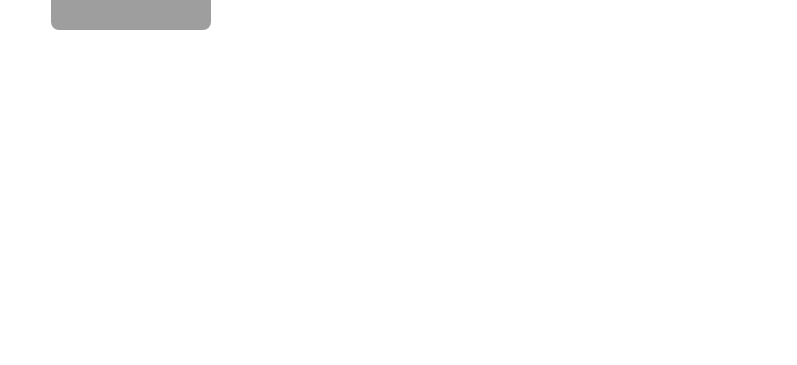
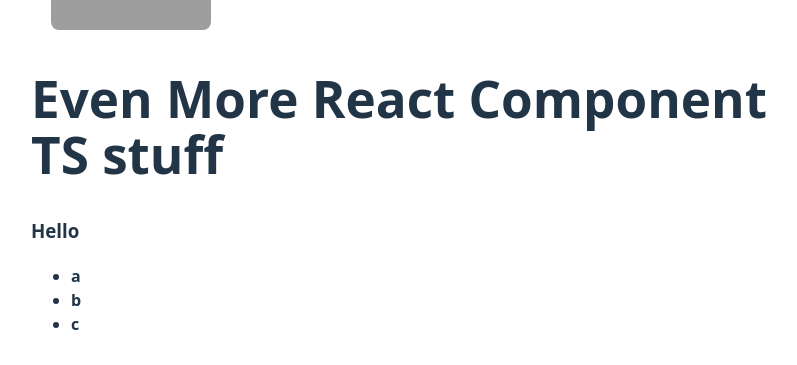
Before and after one commit to LHH2904/ReactHook-TypeScript, a React (Vite) app: page / in a window 1280 px wide. Shown: the part 2243-2608 px from the top of the page, without its empty margins (209-1006 px from the left). Before the commit the page ends 2295 px from the top, so only its background shows below. Built offline with nearby package versions, Linux system fonts and the light colour scheme; grey boxes are pictures that could not be loaded.

Commit message:
even more react with generic component, generic hook

```diff
--- a/src/App.tsx
+++ b/src/App.tsx
@@ -4,12 +4,9 @@
 import UseReducer from "./components/UseReducer.tsx";
 import UseRef from "./components/UseRef.tsx";
 import CustomHook from "./components/customhook/CustomHook.tsx";
-
-
+import EvenMoreReact from "./components/EvenMoreReact.tsx";
 
 function App() {
-
-
   return (
     <>
       <div>
@@ -25,6 +22,8 @@
           <UseRef/>
           <h1>CustomHook</h1>
           <CustomHook/>
+          <h1>Even More React Component TS stuff</h1>
+          <EvenMoreReact/>
       </div>
     </>
   )
--- /dev/null
+++ b/src/components/EvenMoreReact.tsx
@@ -0,0 +1,62 @@
+import {ReactNode} from "react";
+
+/**
+ * HeadingProps defines the props for the `Heading` component.
+ * It ensures that the `title` prop is a string.
+ */
+interface HeadingProps {
+    title: string;
+}
+
+/**
+ * `Heading` is a functional component that takes `HeadingProps` as its props.
+ * It renders a <h3> element containing the title passed in as the `title` prop.
+ */
+export const Heading = ({ title }: HeadingProps) => {
+    return <h3>{title}</h3>;
+};
+
+/**
+ * `ListComponent` is a type alias for a generic component.
+ * It takes an array of items (of type `ListItem[]`) and a `render` function.
+ * The `render` function is used to render each item in the list.
+ * The generic `ListItem` allows for reusing this component with various data types.
+ */
+type ListComponent = <ListItem,>({
+ items,
+ render,
+}: {
+    items: ListItem[];
+    render: (item: ListItem) => ReactNode;
+}) => ReactNode;
+
+/**
+ * `List` is a component that accepts an array of `items` and a `render` function as props.
+ * It renders each item in an unordered list (`<ul>`) by calling the `render` function for each item.
+ * This component uses the generic type `ListItem` to handle any type of data passed in the `items` array.
+ */
+export const List: ListComponent = ({items, render}) => {
+    return (
+        <ul>
+            {items.map((item, index) => (
+                <li key={index}>{render(item)}</li>
+            ))}
+        </ul>
+    );
+};
+
+/**
+ * TestComponent uses `Heading` and `List`.
+ * displays a heading "Hello" and a list of items: 'a', 'b', 'c'.
+ * item is rendered using a <strong> tag
+ */
+function TestComponent() {
+    return (
+        <div>
+            <Heading title="Hello" />
+            <List items={['a', 'b', 'c']} render={(str)=> <strong>{str}</strong>}/>
+        </div>
+    )
+}
+
+export default TestComponent;
--- a/src/components/customhook/CustomHook.tsx
+++ b/src/components/customhook/CustomHook.tsx
@@ -1,4 +1,3 @@
-
 import { useFilteredData, Beverage } from "./useFilteredData.ts";
 
 function CustomHook() {
--- a/src/components/customhook/useFilteredData.ts
+++ b/src/components/customhook/useFilteredData.ts
@@ -2,6 +2,7 @@
 import useFetchData from "../../hooks/useFetchData";
 import * as React from "react";
 
+// Define the `Beverage` interface to describe the structure of beverage data
 export interface Beverage {
     name: string;
     producerName: string;
@@ -15,32 +16,53 @@
     level: number;
 }
 
+/**
+ * `useFilteredData` is a custom hook that allows filtering data based on the producer's location.
+ * It uses `useState` to manage the filter location and `useMemo` to optimize filtered data calculation.
+ * - `initialLocation`: The initial location to start filtering.
+ * - `dataUrl`: The URL of the API containing the data to be filtered.
+ */
 export function useFilteredData(initialLocation: string, dataUrl: string) {
     const [filterLocation, setFilterLocation] = useState<string>(initialLocation);
 
     const { data, done } = useFetchData<Beverage[]>(dataUrl);
 
-    // Hàm xử lý khi người dùng thay đổi lựa chọn trong select
-    const handleSelectChange = (event: React.ChangeEvent<HTMLSelectElement>) => {
-        setFilterLocation(event.target.value);
+    /**
+     * Function to handle when the user changes the selection in the dropdown (`<select>`).
+     * This updates the `filterLocation` state based on the new selection.
+     */
+    const handleSelectChange = (e: React.ChangeEvent<HTMLSelectElement>) => {
+        setFilterLocation(e.target.value);
     };
 
-    // Dùng useMemo để lọc dữ liệu khi filterLocation thay đổi
+    /**
+     * Use `useMemo` to calculate the filtered data only when `data`, `filterLocation`, or `done` changes.
+     * This optimizes re-computation, avoiding unnecessary calculations.
+     */
     const filteredData = useMemo(
         () => {
             if (done && data) {
+                // If filterLocation is "all", return all the data without filtering
                 if (filterLocation === "all") {
                     return data;
                 }
+                // filter the data based on the producer's location
                 return data.filter((bev) =>
-                    bev.producerLocation.toLowerCase().includes(filterLocation.toLowerCase())
+                    bev.producerLocation.includes(filterLocation)
                 );
             }
-            return [];
+            return []; // Return an empty array if no data or data has not finished loading
         },
         [data, filterLocation, done] // Tính toán lại khi data, filterLocation hoặc done thay đổi
     );
 
+    /**
+     * This hook returns the following values:
+     * - `filterLocation`: The current location filter.
+     * - `filteredData`: The filtered data based on the `filterLocation`.
+     * - `handleSelectChange`: The function that handles changes to the location selection.
+     * - `done`: The state indicating whether the data has finished loading from the API.
+     */
     return {
         filterLocation,
         filteredData,
--- a/src/hooks/useFetchData.ts
+++ b/src/hooks/useFetchData.ts
@@ -1,7 +1,14 @@
-// Import useEffect and useState hooks from React
 import { useEffect, useState } from "react";
 
-// Create a custom hook with a generic Payload type → for flexible data (array, object, v.v)
+/**
+ * `useFetchData` is a custom hook that allows fetching data from a given URL.
+ * Uses a generic type `Payload` to ensure flexibility with the data type.
+ * The hook returns two pieces of state:
+ * `data` (the fetched data)
+ * `done` (a boolean indicating whether the fetch is complete).
+ * `Payload` can be any data type (array, object, etc.) depending on what the API returns.
+ * The `url` parameter specifies the URL to fetch data from.
+ */
 function useFetchData<Payload>(
     url: string // The URL to fetch data from
 ): {
@@ -13,17 +20,25 @@
     // Initialize the state for `done`, defaulting to false (not loaded yet)
     const [done, setDone] = useState(false);
 
-    // useEffect runs once after the component mounts, because the dependency is [url]
+    /**
+     * `useEffect` runs once when the component mounts (or when the `url` changes).
+     * It fetches the data from the URL, parses the response as JSON, and stores the result in the `data` state.
+     * Once the data is fetched, it updates the `done` state to `true` to indicate completion.
+     */
     useEffect(() => {
         fetch(url)
-            .then((res) => res.json())           // Parse JSON từ response
+            .then((res) => res.json())           // Parse JSON form response
             .then((data: Payload) => {          // Cast dữ liệu về kiểu Payload (generic)
-                setData(data);                  // Lưu dữ liệu vào state
-                setDone(true);
+                setData(data);                  // Store the fetched data in the state
+                setDone(true);              // Set `done` to true after data is fetched
             });
     }, [url]); // The effect will run again if the `url` changes
 
-    // Return the `data` and `done` states so that the component using this hook can use them
+    /**
+     * The hook returns two states: `data` and `done`.
+     * - `data` contains the fetched data (or `null` if no data is fetched yet).
+     * - `done` is a boolean indicating whether the data has been successfully fetched.
+     */
     return {
         data,
         done,
```
